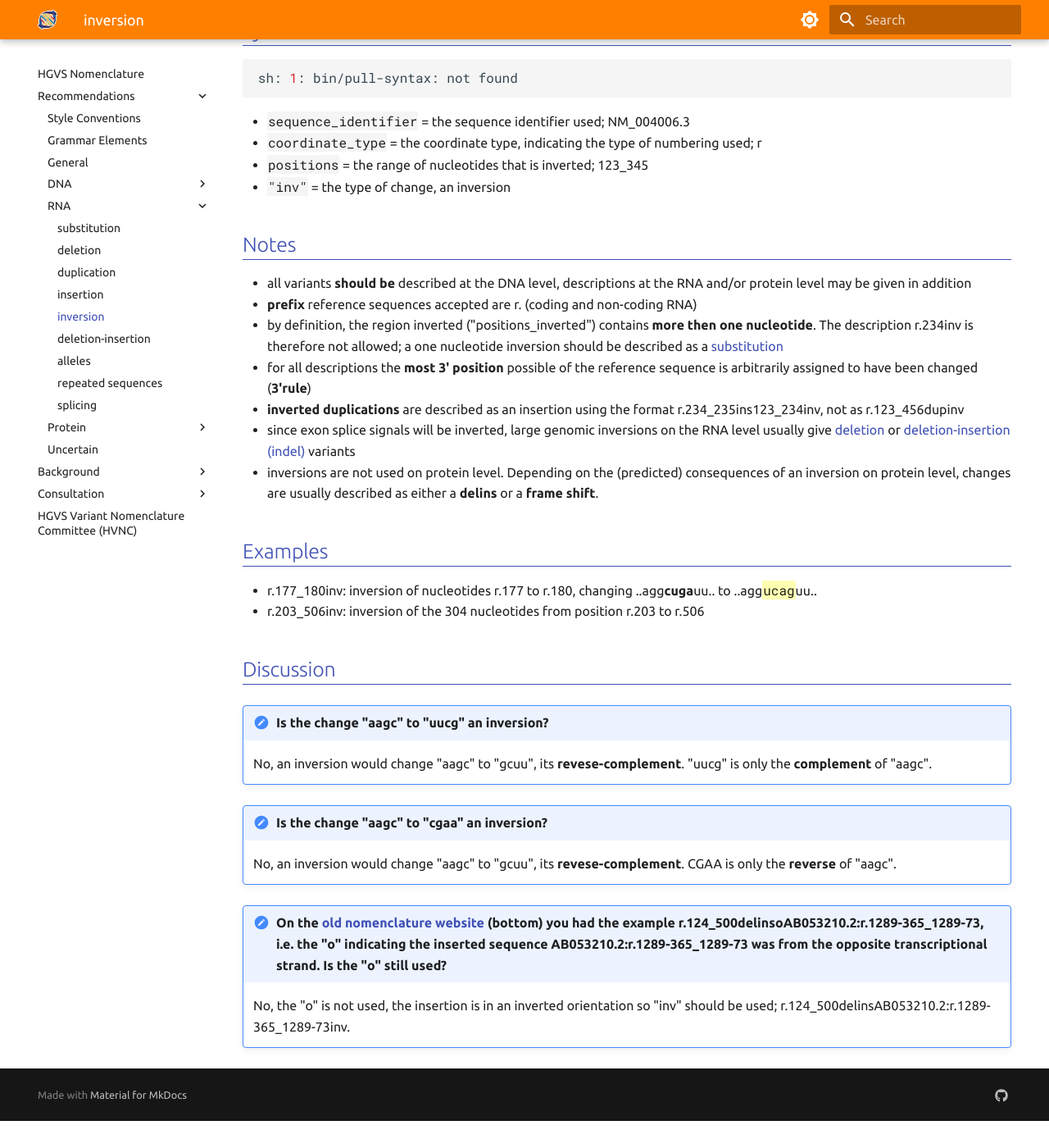
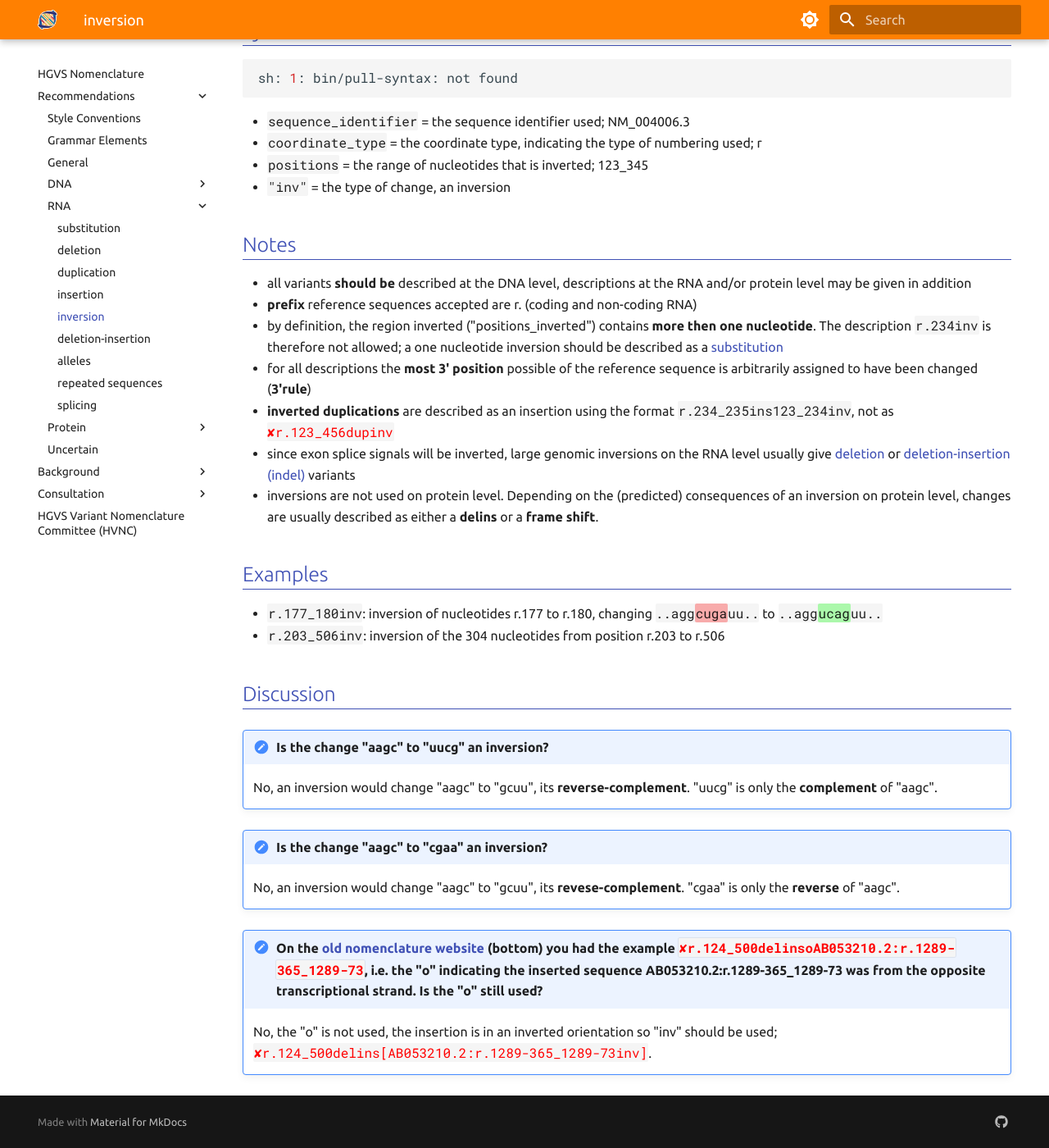
Before and after one commit to HGVSnomenclature/hgvs-nomenclature, an MkDocs documentation site: the page built from docs/recommendations/RNA/inversion.md, in a window 1280 px wide and 1400 px high, scrolled down 303 px. Shown: the whole window at 82% size. Built offline with MkDocs 1.6.1 and Material for MkDocs 9.7.7, drawn with Linux system fonts in a browser that asks for light colours; before the commit the page ends 1670 px from its top, so only the background shows below that.

Commit message:
Update the formatting of the RNA inversion page.

```diff
--- a/docs/recommendations/RNA/inversion.md
+++ b/docs/recommendations/RNA/inversion.md
@@ -19,27 +19,27 @@ bin/pull-syntax -f docs/syntax.yaml rna.inversion
 
 - all variants **should be** described at the DNA level, descriptions at the RNA and/or protein level may be given in addition
 - **prefix** reference sequences accepted are r. (coding and non-coding RNA)
-- by definition, the region inverted ("positions_inverted") contains **more then one nucleotide**. The description r.234inv is therefore not allowed; a one nucleotide inversion should be described as a [substitution](substitution.md)
+- by definition, the region inverted ("positions_inverted") contains **more then one nucleotide**. The description `r.234inv` is therefore not allowed; a one nucleotide inversion should be described as a [substitution](substitution.md)
 - for all descriptions the **most 3' position** possible of the reference sequence is arbitrarily assigned to have been changed (**3'rule**)
-- **inverted duplications** are described as an insertion using the format r.234_235ins123_234inv, not as r.123_456dupinv
+- **inverted duplications** are described as an insertion using the format `r.234_235ins123_234inv`, not as <code class="invalid">r.123_456dupinv</code>
 - since exon splice signals will be inverted, large genomic inversions on the RNA level usually give [deletion](deletion.md) or [deletion-insertion (indel)](delins.md) variants
 - inversions are not used on protein level. Depending on the (predicted) consequences of an inversion on protein level, changes are usually described as either a **delins** or a **frame shift**.
 
 ## Examples
 
-- r.177_180inv: inversion of nucleotides r.177 to r.180, changing ..agg**cuga**uu.. to ..agg<code class="spot1">ucag</code>uu..
-- r.203_506inv: inversion of the 304 nucleotides from position r.203 to r.506
+- `r.177_180inv`: inversion of nucleotides r.177 to r.180, changing <code>..agg<code class="del">cuga</code>uu..</code> to <code>..agg<code class="ins">ucag</code>uu..</code>
+- `r.203_506inv`: inversion of the 304 nucleotides from position r.203 to r.506
 
 ## Discussion
 
 !!! note "Is the change "aagc" to "uucg" an inversion?"
 
-    No, an inversion would change "aagc" to "gcuu", its **revese-complement**. "uucg" is only the **complement** of "aagc".
+    No, an inversion would change "aagc" to "gcuu", its **reverse-complement**. "uucg" is only the **complement** of "aagc".
 
 !!! note "Is the change "aagc" to "cgaa" an inversion?"
 
-    No, an inversion would change "aagc" to "gcuu", its **revese-complement**. CGAA is only the **reverse** of "aagc".
+    No, an inversion would change "aagc" to "gcuu", its **revese-complement**. "cgaa" is only the **reverse** of "aagc".
 
-!!! note "On the [old nomenclature website](http://www.HGVS.org/mutnomen/examplesRNA.html) (bottom) you had the example r.124_500delinsoAB053210.2:r.1289-365_1289-73, i.e. the "o" indicating the inserted sequence AB053210.2:r.1289-365_1289-73 was from the opposite transcriptional strand. Is the "o" still used?"
+!!! note "On the [old nomenclature website](http://www.HGVS.org/mutnomen/examplesRNA.html) (bottom) you had the example <code class="invalid">r.124_500delinsoAB053210.2:r.1289-365_1289-73</code>, i.e. the "o" indicating the inserted sequence AB053210.2:r.1289-365_1289-73 was from the opposite transcriptional strand. Is the "o" still used?"
 
-    No, the "o" is not used, the insertion is in an inverted orientation so "inv" should be used; r.124_500delinsAB053210.2:r.1289-365_1289-73inv.
+    No, the "o" is not used, the insertion is in an inverted orientation so "inv" should be used; <code class="invalid">r.124_500delins[AB053210.2:r.1289-365_1289-73inv]</code>.
```
